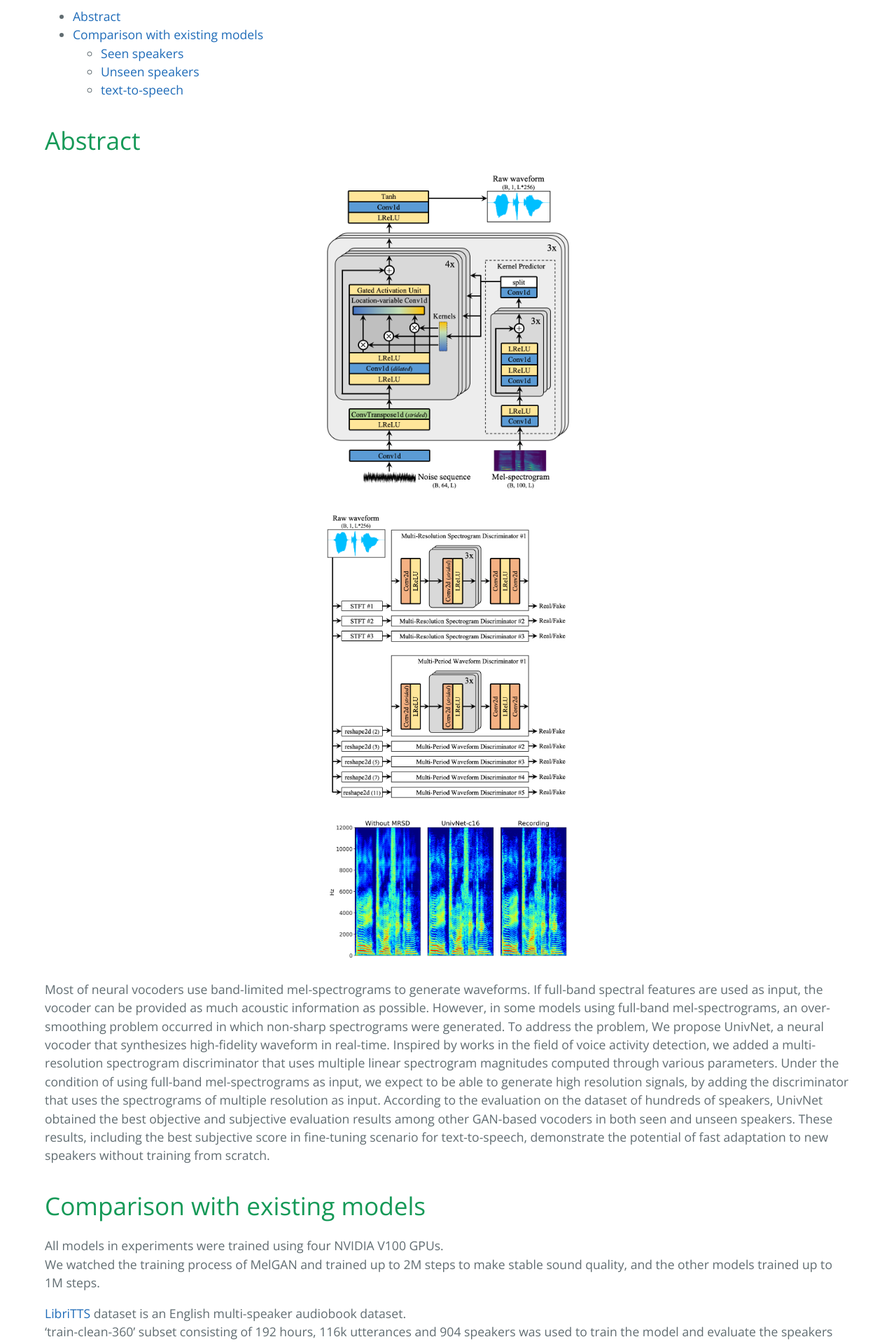
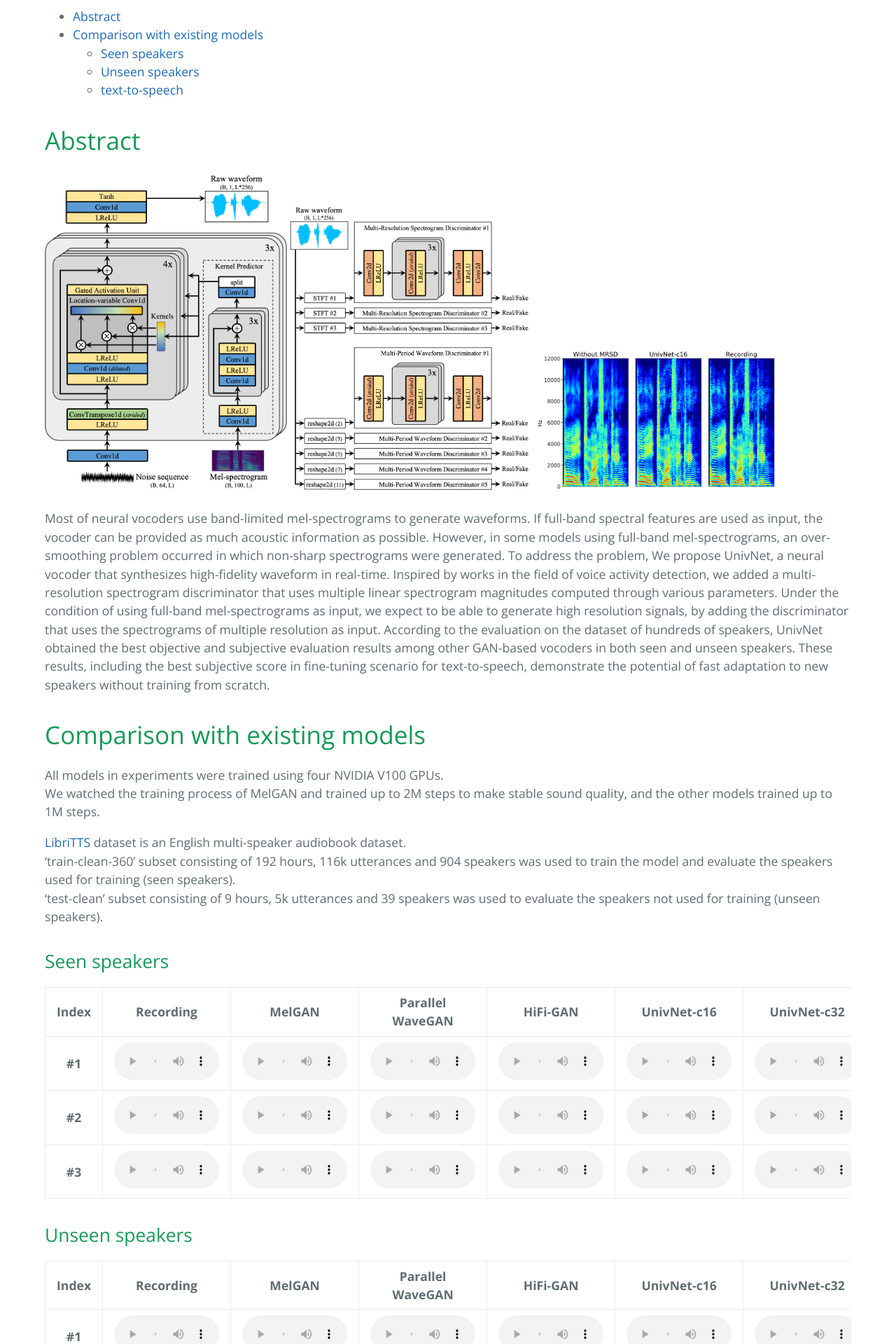
Before and after one commit to kallavinka8045/is2021, a Jekyll site: the page built from index.md, in a window 1280 px wide. Shown: the part 457-2377 px from the top of the page at 70% size. Built offline with Jekyll 4.4.1, drawn with Linux system fonts in a browser that asks for light colours; our own code applies the rules of GitHub Pages for plain Markdown files.

Commit message:
Update index.md

```diff
--- a/index.md
+++ b/index.md
@@ -4,9 +4,10 @@
 {:toc}
 
 # Abstract
-![Image](figure1a.png){: width="30%"}{: .center}
-![Image](figure1b.png){: width="30%"}{: .center}
-![Image](figure3.png){: width="30%"}{: .center}
+<img src="figure1a.png" width="30%">
+<img src="figure1b.png" width="30%">
+<img src="figure3.png" width="30%">
+
 Most of neural vocoders use band-limited mel-spectrograms to generate waveforms. If full-band spectral features are used as input, the vocoder can be provided as much acoustic information as possible. However, in some models using full-band mel-spectrograms, an over-smoothing problem occurred in which non-sharp spectrograms were generated. To address the problem, We propose UnivNet, a neural vocoder that synthesizes high-fidelity waveform in real-time. Inspired by works in the field of voice activity detection, we added a multi-resolution spectrogram discriminator that uses multiple linear spectrogram magnitudes computed through various parameters. Under the condition of using full-band mel-spectrograms as input, we expect to be able to generate high resolution signals, by adding the discriminator that uses the spectrograms of multiple resolution as input. According to the evaluation on the dataset of hundreds of speakers, UnivNet obtained the best objective and subjective evaluation results among other GAN-based vocoders in both seen and unseen speakers. These results, including the best subjective score in fine-tuning scenario for text-to-speech, demonstrate the potential of fast adaptation to new speakers without training from scratch.
 
 # Comparison with existing models
```
